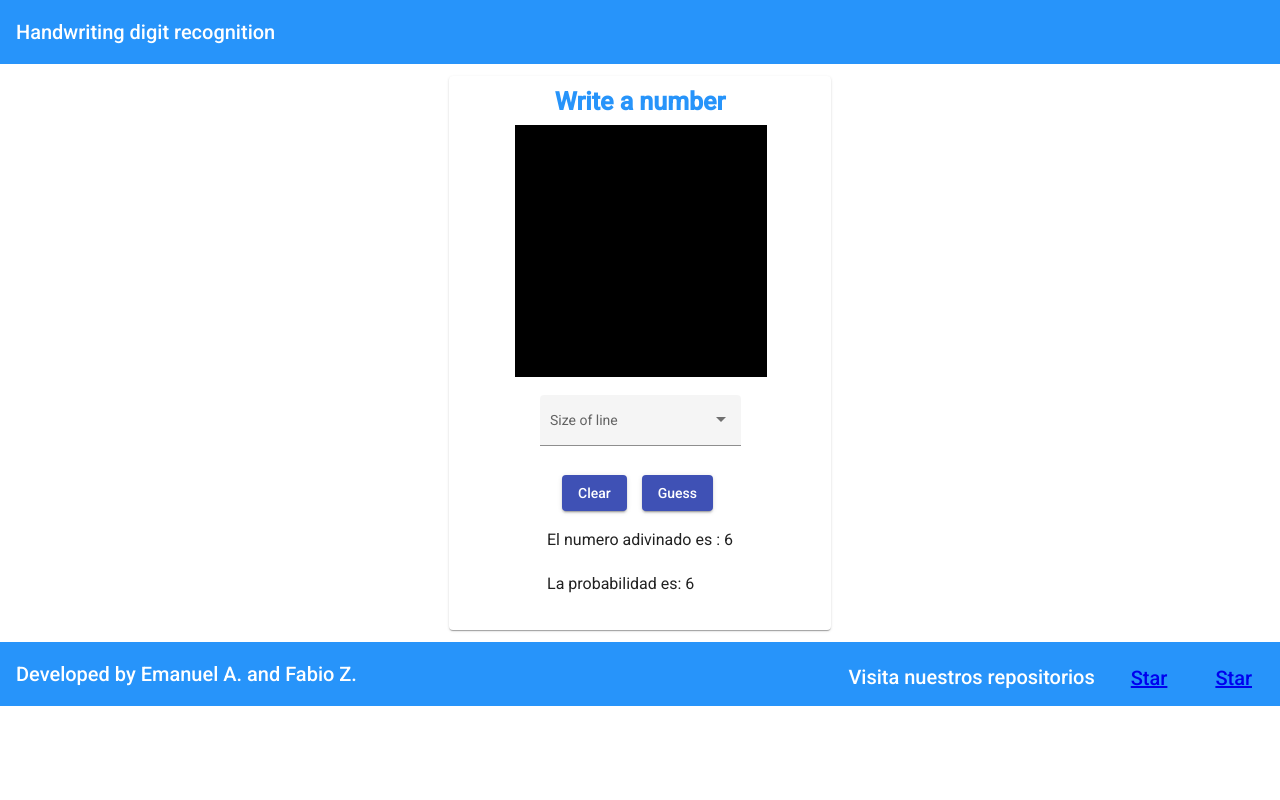
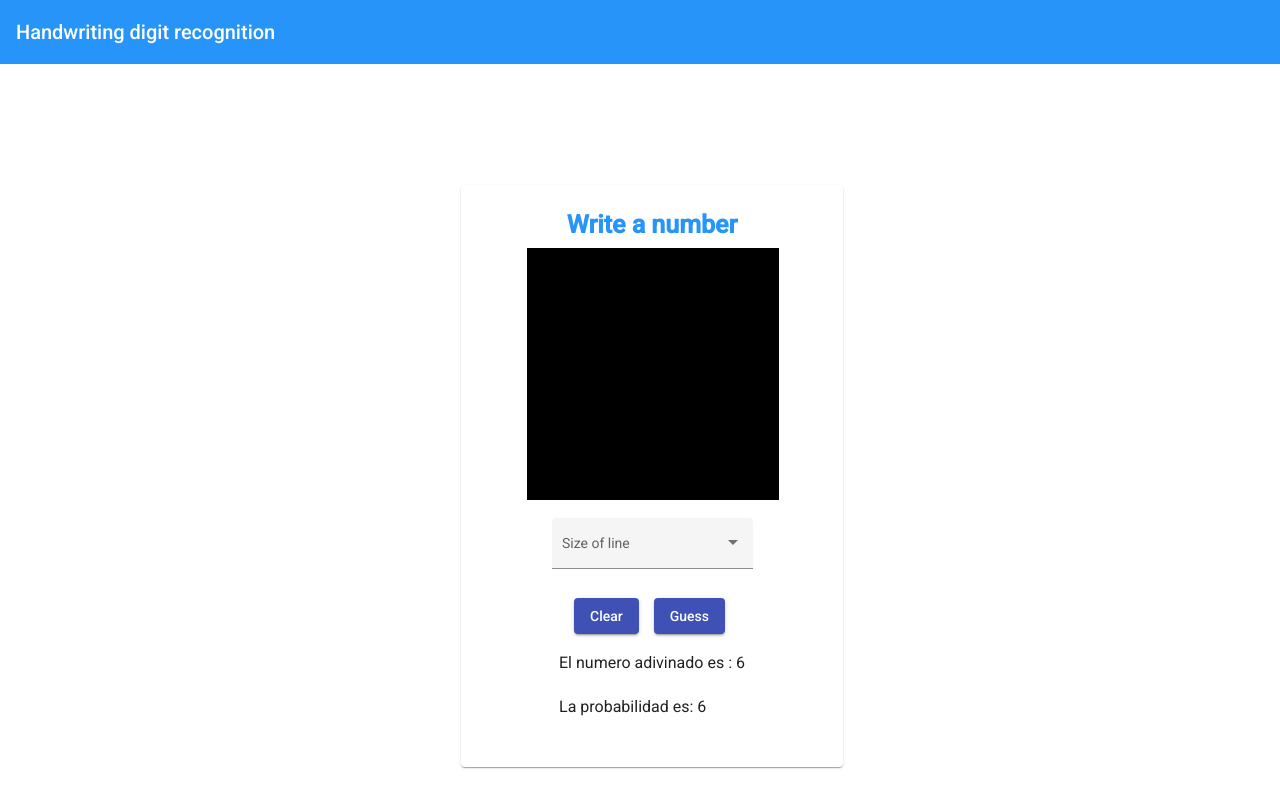
Before and after one commit to fazd/handwritten-ui, an Angular app: page / in a window 1280 px wide. Shown: the top 800 px of the page. Built offline with nearby package versions, Linux system fonts and the light colour scheme; some icons are missing.

Commit message:
align fixed

```diff
--- a/src/app/app.component.html
+++ b/src/app/app.component.html
@@ -43,6 +43,8 @@
       </mat-card-content>
     </mat-card>
   </div>
+  <footer class="page-footer font-small blue">
+
     <mat-toolbar class="footer bar" >
       <h4>Developed by Emanuel A. and Fabio Z.</h4>
       <span class="spacer"></span>
@@ -60,4 +62,6 @@
         <a class="github-button" id="git-btn" href="https://github.com/ManuLasker/handwritten-digits-app" data-icon="octicon-star" data-show-count="true" aria-label="Star fazd/handwritten-ui on GitHub">Star</a>
       </div>
     </mat-toolbar>
+  </footer>
+
 </div>
--- a/src/app/app.component.scss
+++ b/src/app/app.component.scss
@@ -28,6 +28,9 @@ html {
     margin: 12px 12px 12px 12px;
     justify-content: center;
     align-content: center;
+    min-height: 100vh;
+    height: 100%;
+    width: 100%;
 }
 
 .footer {
@@ -41,8 +44,10 @@ html {
 
 .card{
     max-width: 700px;
-    max-height: 700px;
+    min-height: 550px;
+    height: 10vh;
     width: 350px;
+    align-self:center;
     text-align: center;
     justify-content: center;
     align-content: center;
```
Lines whose indentation alone changed are shown as unchanged.
